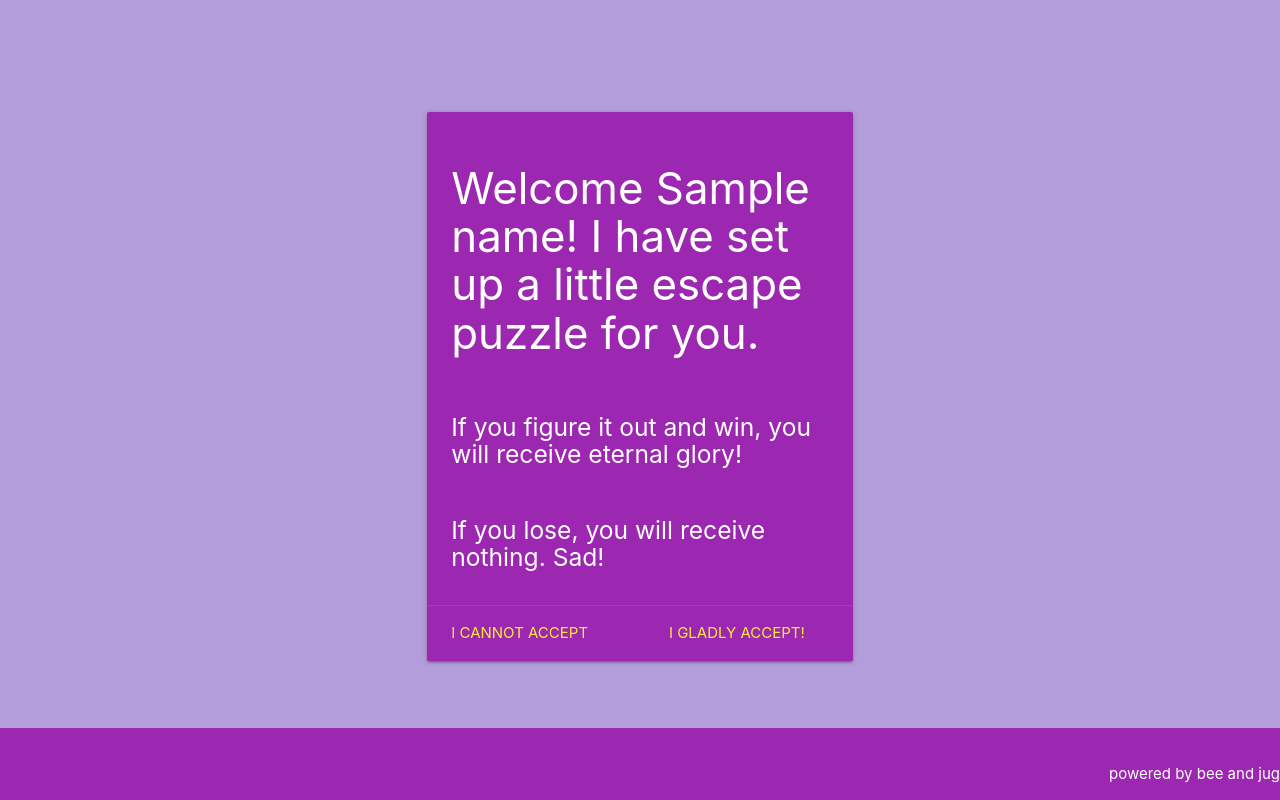
After one commit to jagath-jaikumar/BeeJugGame, a Flask app: template app/templates/game/agreement.html in a window 1280 px wide. The commit adds this page. Run offline with Flask 2, Linux system fonts and the light colour scheme; the template is opened without the code that fills it: most values are stand-ins (such as "Sample title", 1, 10 or a date in 2020).

Commit message:
agreement

```diff
--- a/app/main.py
+++ b/app/main.py
@@ -1,10 +1,47 @@
-from flask import Flask, render_template
+from flask import Flask, render_template, request
 app = Flask(__name__)
+
+name = '0'
+score = 0
 
 @app.route("/")
 def hello():
     return render_template('game/index.html')
 
+
+
+@app.route("/character_select")
+def character_select():
+    return render_template('game/character_select.html')
+
+
+
+@app.route("/agreement", methods=["GET","POST"])
+def agreement():
+    global name
+
+    name = request.form["firstname"]
+    if name == "":
+        name = 'Wandering Traveler'
+
+    return render_template('game/agreement.html', name=name)
+
+
+@app.route("/lose")
+def lose():
+
+    return "you lose"
+
+
+@app.route("/round1")
+def round1():
+    return "prep round1"
+
+
+@app.route("/round2")
+def round2():
+    return "prep round2"
+
 if __name__ == "__main__":
     # Only for debugging while developing
     app.run(host='0.0.0.0', debug=True, port=80)
--- a/app/templates/base.html
+++ b/app/templates/base.html
@@ -9,10 +9,25 @@
      <!--Let browser know website is optimized for mobile-->
      <meta name="viewport" content="width=device-width, initial-scale=1.0"/>
 
-
+     <style>
+           body {
+               animation: fadeInAnimation ease 3s;
+               animation-iteration-count: 1;
+               animation-fill-mode: forwards;
+           }
+           @keyframes fadeInAnimation {
+               0% {
+                   opacity: 0;
+               }
+               100% {
+                   opacity: 1;
+               }
+           }
+       </style>
    </head>
 
-   <body class="purple">
+
+   <body class="deep-purple lighten-3">
 
 
 
@@ -26,7 +41,7 @@
 
    </body>
    <footer class="page-footer purple" style="position:fixed;bottom:0;left:0;width:100%;">
-    <p class="right-align white-text"> powered by bee<p>
+    <p class="right-align white-text"> powered by bee and jug<p>
 </footer>
 
 
--- /dev/null
+++ b/app/templates/game/agreement.html
@@ -0,0 +1,34 @@
+{% extends 'base.html' %}
+
+
+{% block content %}
+
+
+<div class="valign-wrapper" style="width:100%;height:100%;position: absolute;">
+    <div class="valign" style="width:100%;">
+        <div class="container">
+           <div class="row">
+              <div class="col s12 m6 offset-m3">
+                 <div class="card purple">
+                    <div class="card-content">
+                       <h3 class="white-text">Welcome {{ name }}! I have set up a little escape puzzle for you.</h3>
+                       <br>
+                       <h5 class="white-text">If you figure it out and win, you will receive eternal glory!</h5>
+                       <br>
+                       <h5 class="white-text">If you lose, you will receive nothing. Sad!</h5>
+                 </div>
+
+                 <div class="card-action">
+                    <a href="{{ url_for('lose')}}" class="yellow-text"> I cannot accept </a>
+                    <a href="{{ url_for('round1')}}" class="right yellow-text"> I gladly accept! </a>
+                 </div>
+              </div>
+           </div>
+        </div>
+    </div>
+</div>
+
+
+
+
+{% endblock %}
--- a/app/templates/game/index.html
+++ b/app/templates/game/index.html
@@ -9,7 +9,7 @@
       <h5 class="center-align grey-text text-lighten-5"> from Bekah and Jagath </h5>
       <br>
       <p class="center-align">
-        <a class="waves-effect waves-light btn-large purple lighten-1"><i class="material-icons right">games</i>Begin Game</a>
+        <a href="/character_select" class="waves-effect waves-light btn-large purple lighten-1"><i class="material-icons right">games</i>Begin Game</a>
       </p>
 </div>
 </div>
```
Also changed, not shown: app/templates/game/character_select.html (added, +46 -0 lines).
